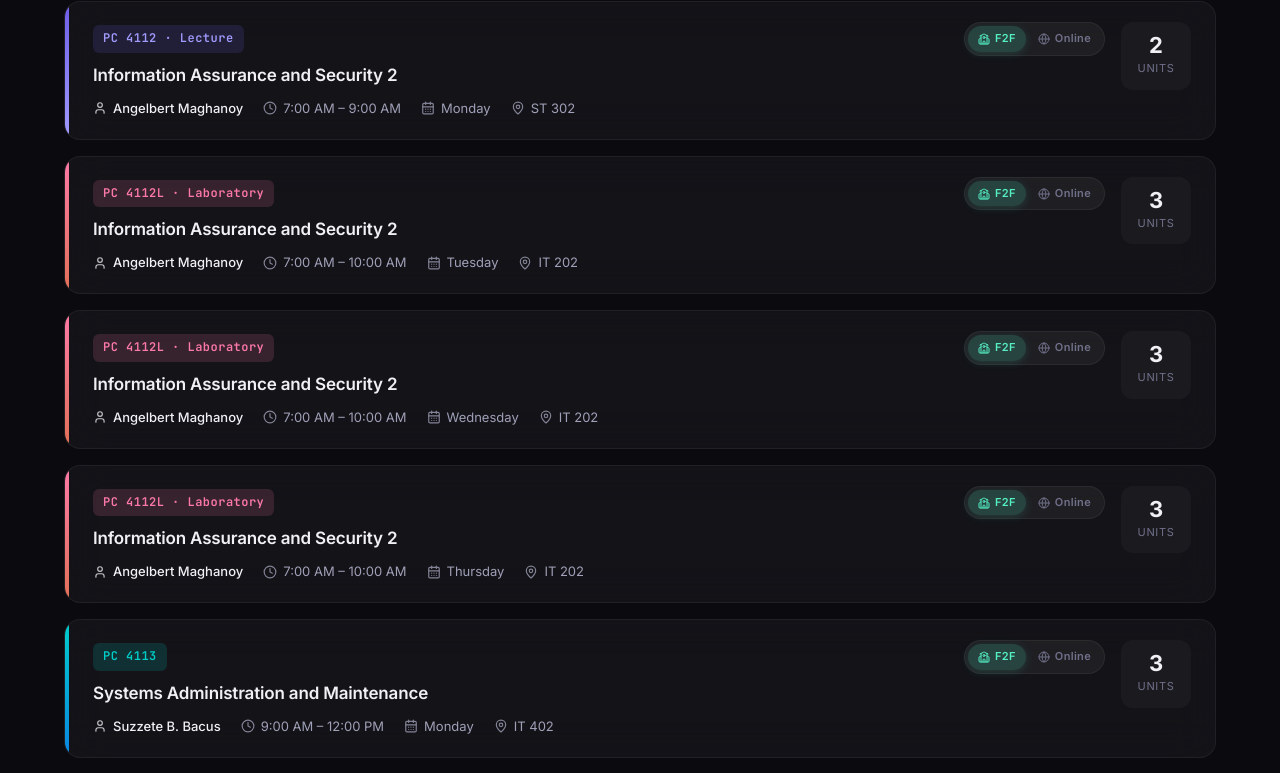
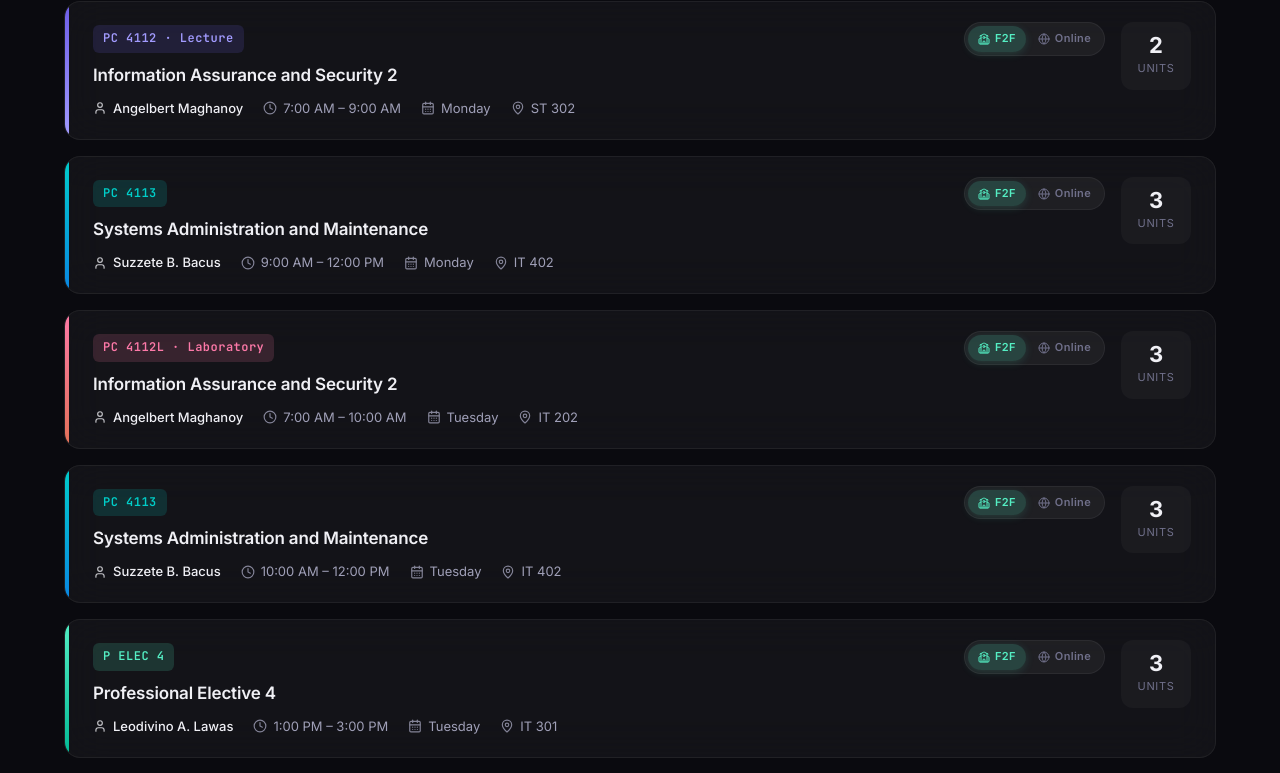
Before and after one commit to BlackShark404/class-schedule, a Vue app: page / in a window 1280 px wide. Shown: the part 912-1685 px from the top of the page. Built offline with nearby package versions, Linux system fonts and the light colour scheme.

Commit message:
refactor: implement flat list rendering and chronological sorting for schedule cards

```diff
--- a/src/components/subjects/ScheduleGrid.vue
+++ b/src/components/subjects/ScheduleGrid.vue
@@ -1,24 +1,40 @@
 <template>
   <div class="schedule-grid">
-    <template v-for="sub in subjects" :key="sub.code">
-      <ScheduleCard
-        v-for="sched in filteredSchedules(sub)"
-        :key="`${sub.code}-${sched.day}`"
-        :subject="sub"
-        :schedule="sched"
-      />
-    </template>
+    <ScheduleCard
+      v-for="item in sortedSchedules"
+      :key="`${item.subject.code}-${item.schedule.day}-${item.schedule.startHour}`"
+      :subject="item.subject"
+      :schedule="item.schedule"
+    />
   </div>
 </template>
 
 <script setup>
-import { subjects } from '../../data/schedule.js'
+import { computed } from 'vue'
+import { subjects, dayMap } from '../../data/schedule.js'
 import ScheduleCard from './ScheduleCard.vue'
 
 const props = defineProps({ filter: { type: String, default: 'all' } })
 
-function filteredSchedules(sub) {
-  if (props.filter === 'all') return sub.schedules
-  return sub.schedules.filter(s => s.day === props.filter)
-}
+const sortedSchedules = computed(() => {
+  const all = []
+  subjects.forEach(sub => {
+    sub.schedules.forEach(sched => {
+      if (props.filter === 'all' || sched.day === props.filter) {
+        all.push({ subject: sub, schedule: sched })
+      }
+    })
+  })
+
+  all.sort((a, b) => {
+    const dayDiff = dayMap[a.schedule.day] - dayMap[b.schedule.day]
+    if (dayDiff !== 0) return dayDiff
+
+    const timeA = a.schedule.startHour * 60 + (a.schedule.startMin || 0)
+    const timeB = b.schedule.startHour * 60 + (b.schedule.startMin || 0)
+    return timeA - timeB
+  })
+
+  return all
+})
 </script>
```
